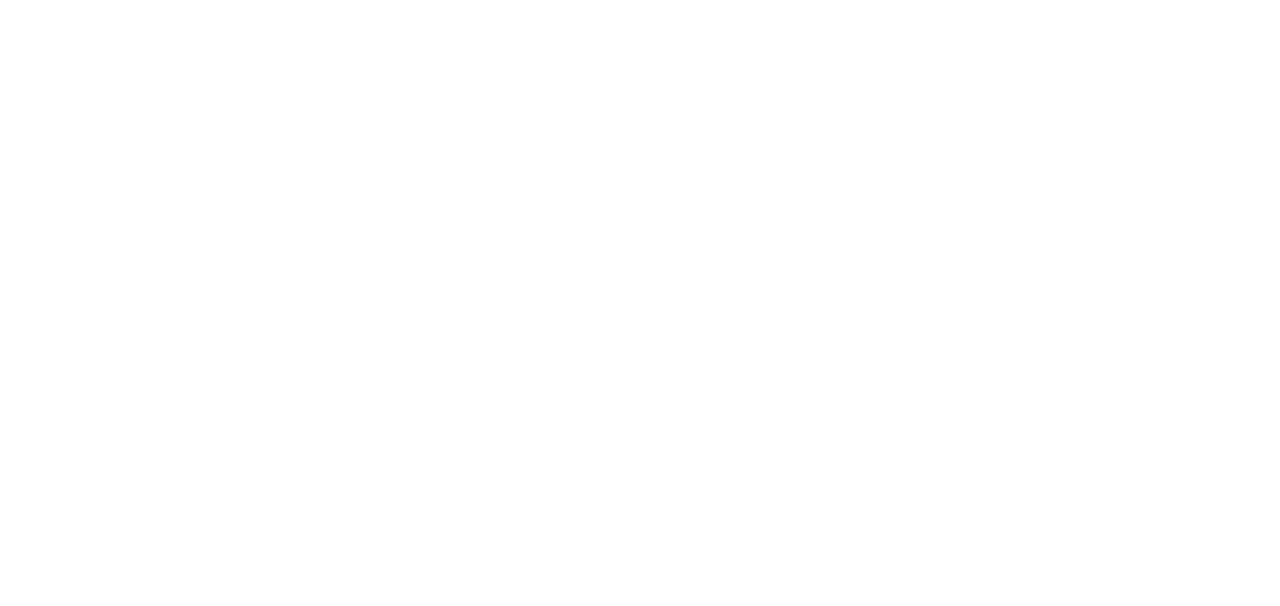
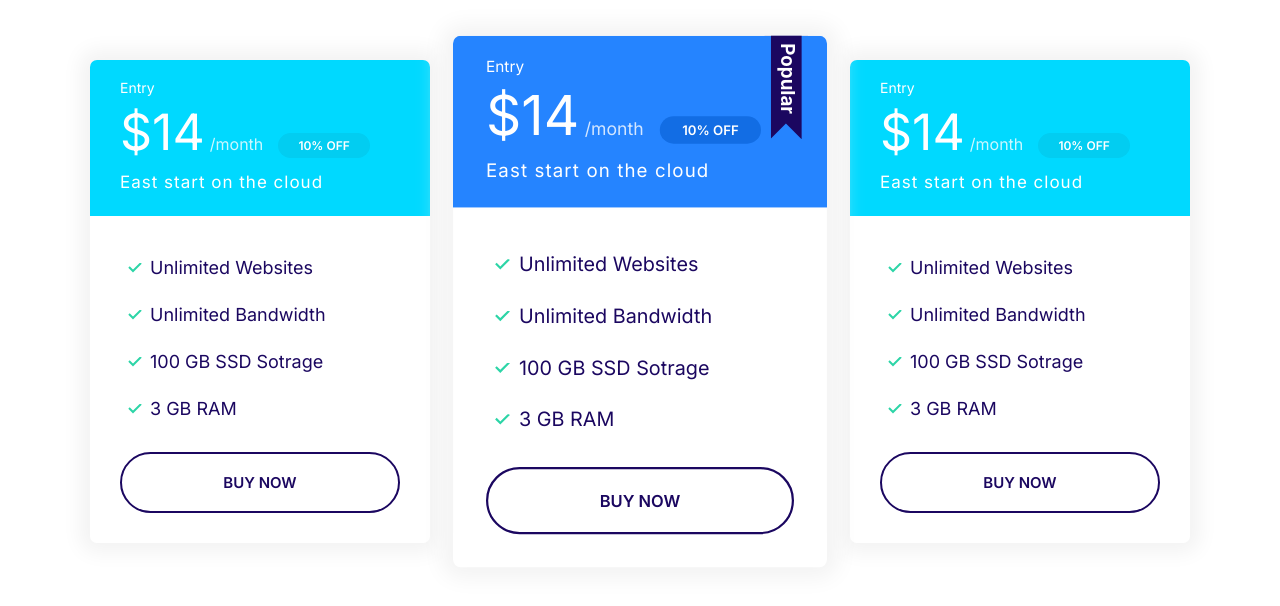
Before and after one commit to NatiGirma/Moshified, a plain HTML site: page index.html in a window 1280 px wide. Drawn offline with Linux system fonts and the light colour scheme.

Commit message:
block-plan component created

```diff
--- a/CSS/style.css
+++ b/CSS/style.css
@@ -323,8 +323,16 @@ a {
     background: var(--color-secondary);
     color: #fff;
 }
-
+.card--primary .badge--primary{
+    background: #126de4;
+}
+.card--secondary .badge--secondary{
+    background: #02cdf1;
+}
 /* Plans */
+.plan{
+    transition: transform .2s ease-out;
+}
 .plan__name {
     color: #fff;
     margin: 0;
@@ -354,6 +362,10 @@ a {
     margin-bottom: 2rem;
 }
 
+.plan--popular{
+    transform: scale(1.1);
+}
+
 .plan--popular .card__header {
     position: relative;
 }
@@ -365,6 +377,12 @@ a {
     position: absolute;
     top: -6px;
     right: 5%;
+}
+.plan:hover{
+    transform: scale(1.05);
+}
+.plan--popular:hover{
+    transform: scale(1.15);
 }
 
 @media screen and (min-width: 1024px) {
@@ -697,3 +715,12 @@ a {
         grid-template-columns: repeat(auto-fit, minmax(10rem, 1fr));
     }
   }
+
+  /* Plans Block */
+  .block-plans .grid{
+    gap: 8rem 4rem;
+  }
+  .block-plans .card{
+    max-width: 500px;
+    margin: 0 auto;
+  }
--- a/index.html
+++ b/index.html
@@ -15,6 +15,71 @@
     <link rel="stylesheet" href="CSS/style.css  " />
   </head>
   <body>
+    <section class="block container block-plans">
+      <div class="grid grid--1x3">
+        <div class="plan">
+          <div class="card card--secondary">
+            <header class="card__header">
+              <h3 class="plan__name">Entry</h3>
+              <span class="plan__price">$14</span>
+              <span class="plan__billing-cycle">/month</span>
+              <span class="badge badge--secondary badge--small">10% OFF</span>
+              <span class="plan__description">East start on the cloud</span>
+            </header>
+            <div class="card__body">
+              <ul class="list list--tick">
+                <li class="list__item">Unlimited Websites</li>
+                <li class="list__item">Unlimited Bandwidth</li>
+                <li class="list__item">100 GB SSD Sotrage</li>
+                <li class="list__item">3 GB RAM</li>
+              </ul>
+              <button class="btn btn--outline btn--block">Buy Now</button>
+            </div>
+          </div>
+        </div>
+        <div class="plan plan--popular">
+          <div class="card card--primary">
+            <header class="card__header">
+              <h3 class="plan__name">Entry</h3>
+              <span class="plan__price">$14</span>
+              <span class="plan__billing-cycle">/month</span>
+              <span class="badge badge--primary badge--small">10% OFF</span>
+              <span class="plan__description">East start on the cloud</span>
+            </header>
+            <div class="card__body">
+              <ul class="list list--tick">
+                <li class="list__item">Unlimited Websites</li>
+                <li class="list__item">Unlimited Bandwidth</li>
+                <li class="list__item">100 GB SSD Sotrage</li>
+                <li class="list__item">3 GB RAM</li>
+              </ul>
+              <button class="btn btn--outline btn--block">Buy Now</button>
+            </div>
+          </div>
+        </div>
+        <div class="plan">
+          <div class="card card--secondary">
+            <header class="card__header">
+              <h3 class="plan__name">Entry</h3>
+              <span class="plan__price">$14</span>
+              <span class="plan__billing-cycle">/month</span>
+              <span class="badge badge--secondary badge--small">10% OFF</span>
+              <span class="plan__description">East start on the cloud</span>
+            </header>
+            <div class="card__body">
+              <ul class="list list--tick">
+                <li class="list__item">Unlimited Websites</li>
+                <li class="list__item">Unlimited Bandwidth</li>
+                <li class="list__item">100 GB SSD Sotrage</li>
+                <li class="list__item">3 GB RAM</li>
+              </ul>
+              <button class="btn btn--outline btn--block">Buy Now</button>
+            </div>
+          </div>
+        </div>
+      </div>
+    </section>
+
     <script src="js/main.js"></script>
   </body>
 </html>
```
Also changed, not shown: components/block-plans.html (added, +64 -0 lines).
